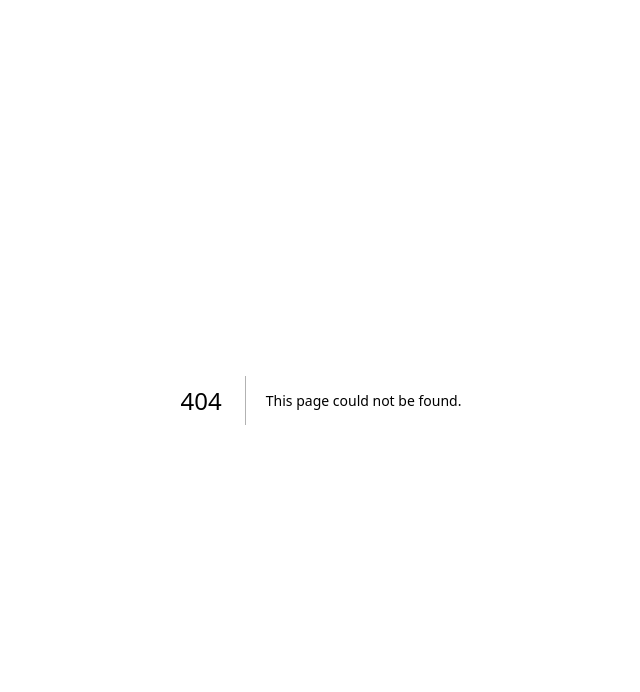
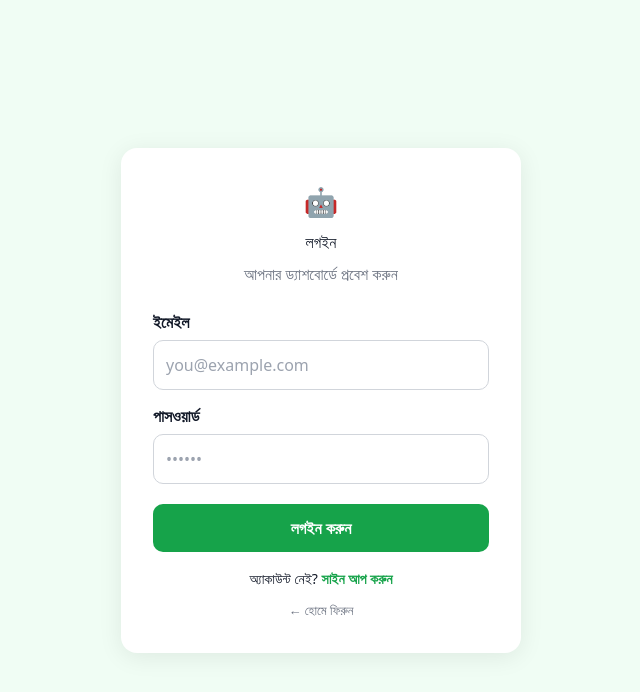
Before and after one commit to sowrobrana1/chatbot-platform, a Next.js app: page /login in a window 1280 px wide. Before the commit this address had no page. Shown: the top 692 px of the page, without its empty margins (319-959 px from the left). Built offline with nearby package versions, Linux system fonts and the light colour scheme.

Commit message:
Add auth, admin panel, user panel, subscriptions

```diff
--- /dev/null
+++ b/app/login/page.tsx
@@ -0,0 +1,82 @@
+"use client";
+
+import { useState } from "react";
+import { useRouter, useSearchParams } from "next/navigation";
+import Link from "next/link";
+import { Suspense } from "react";
+
+function LoginForm() {
+  const router = useRouter();
+  const params = useSearchParams();
+  const [email, setEmail] = useState("");
+  const [password, setPassword] = useState("");
+  const [error, setError] = useState("");
+  const [busy, setBusy] = useState(false);
+
+  const submit = async (e: React.FormEvent) => {
+    e.preventDefault();
+    setError("");
+    setBusy(true);
+    try {
+      const r = await fetch("/api/auth/login", {
+        method: "POST",
+        headers: { "Content-Type": "application/json" },
+        body: JSON.stringify({ email, password }),
+      });
+      const d = await r.json();
+      if (!r.ok) {
+        setError(d.error || "লগইন ব্যর্থ হয়েছে।");
+        return;
+      }
+      const next = params.get("next") || "/dashboard";
+      router.push(next);
+      router.refresh();
+    } catch {
+      setError("কিছু একটা ভুল হয়েছে। আবার চেষ্টা করুন।");
+    } finally {
+      setBusy(false);
+    }
+  };
+
+  const field = {
+    width: "100%",
+    padding: "12px",
+    border: "1px solid #d1d5db",
+    borderRadius: 10,
+    fontSize: 16,
+  } as React.CSSProperties;
+
+  return (
+    <div style={{ minHeight: "100vh", display: "flex", alignItems: "center", justifyContent: "center", background: "#f0fdf4", fontFamily: "system-ui,sans-serif", padding: 16 }}>
+      <form onSubmit={submit} style={{ background: "#fff", padding: 32, borderRadius: 16, width: "100%", maxWidth: 400, boxShadow: "0 4px 24px rgba(0,0,0,0.08)" }}>
+        <div style={{ textAlign: "center", fontSize: 28, marginBottom: 8 }}>🤖</div>
+        <h1 style={{ textAlign: "center", margin: "0 0 8px" }}>লগইন</h1>
+        <p style={{ textAlign: "center", color: "#6b7280", margin: "0 0 24px" }}>আপনার ড্যাশবোর্ডে প্রবেশ করুন</p>
+        {error && (
+          <div style={{ background: "#fee2e2", color: "#b91c1c", padding: 10, borderRadius: 8, marginBottom: 16, fontSize: 14 }}>{error}</div>
+        )}
+        <label style={{ display: "block", fontWeight: 600, marginBottom: 6 }}>ইমেইল</label>
+        <input type="email" value={email} onChange={(e) => setEmail(e.target.value)} required style={{ ...field, marginBottom: 14 }} placeholder="you@example.com" />
+        <label style={{ display: "block", fontWeight: 600, marginBottom: 6 }}>পাসওয়ার্ড</label>
+        <input type="password" value={password} onChange={(e) => setPassword(e.target.value)} required style={{ ...field, marginBottom: 20 }} placeholder="••••••" />
+        <button type="submit" disabled={busy} style={{ width: "100%", background: "#16a34a", color: "#fff", border: "none", borderRadius: 10, padding: 12, fontSize: 16, fontWeight: 700, cursor: "pointer", opacity: busy ? 0.7 : 1 }}>
+          {busy ? "অপেক্ষা করুন…" : "লগইন করুন"}
+        </button>
+        <p style={{ textAlign: "center", marginTop: 16, fontSize: 14 }}>
+          অ্যাকাউন্ট নেই? <Link href="/signup" style={{ color: "#16a34a", fontWeight: 600 }}>সাইন আপ করুন</Link>
+        </p>
+        <p style={{ textAlign: "center", marginTop: 8 }}>
+          <Link href="/" style={{ color: "#6b7280", fontSize: 13 }}>← হোমে ফিরুন</Link>
+        </p>
+      </form>
+    </div>
+  );
+}
+
+export default function LoginPage() {
+  return (
+    <Suspense fallback={<div style={{ padding: 40, textAlign: "center" }}>লোড হচ্ছে…</div>}>
+      <LoginForm />
+    </Suspense>
+  );
+}
```
